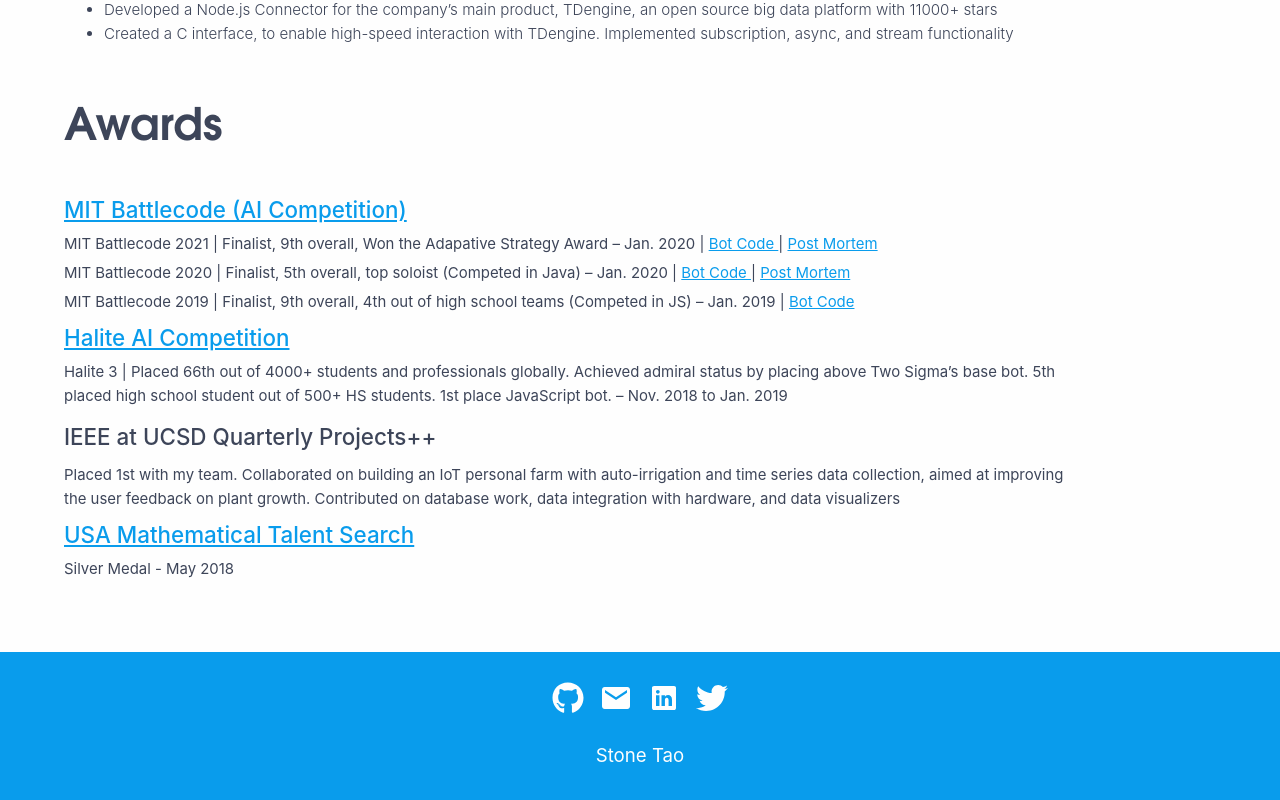
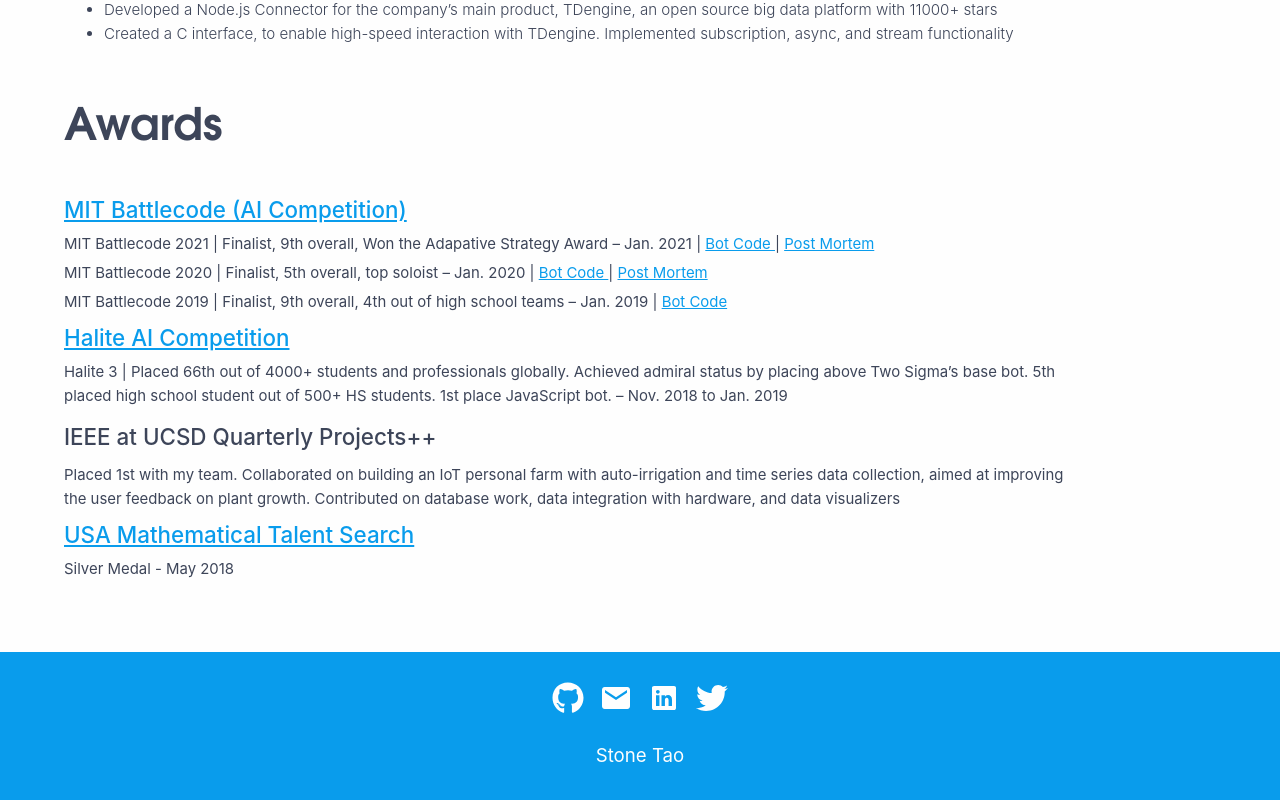
Before and after one commit to StoneT2000/StoneT2000.github.io, a React (Create React App) app: page / in a window 1280 px wide. Shown: the part 3081-3881 px from the top of the page. Built offline with nearby package versions, Linux system fonts and the light colour scheme.

Commit message:
fix link

```diff
--- a/src/pages/Home/index.tsx
+++ b/src/pages/Home/index.tsx
@@ -120,15 +120,14 @@
     {
       details: `
       <p>
-      MIT Battlecode 2021 | Finalist, 9th overall, Won the Adapative Strategy Award – Jan. 2020 |
+      MIT Battlecode 2021 | Finalist, 9th overall, Won the Adapative Strategy Award – Jan. 2021 |
       <a href="https://github.com/StoneT2000/Battlecode2021/" target="blank">
         Bot Code
       </a>
-      | <a href="https://stonet2000.github.io/battlecode/2020">Post Mortem</a>
+      | <a href="https://www.stoneztao.com/blog/posts/20210201/">Post Mortem</a>
     </p>
       <p>
-      MIT Battlecode 2020 | Finalist, 5th overall, top soloist (Competed in
-      Java) – Jan. 2020 |
+      MIT Battlecode 2020 | Finalist, 5th overall, top soloist – Jan. 2020 |
       <a href="https://github.com/StoneT2000/Battlecode2020/" target="blank">
         Bot Code
       </a>
@@ -136,7 +135,7 @@
     </p>
     <p>
       MIT Battlecode 2019 | Finalist, 9th overall, 4th out of high school
-      teams (Competed in JS) – Jan. 2019 |
+      teams – Jan. 2019 |
       <a href="https://github.com/StoneT2000/BC19/" target="blank">
         Bot Code
       </a>
```
